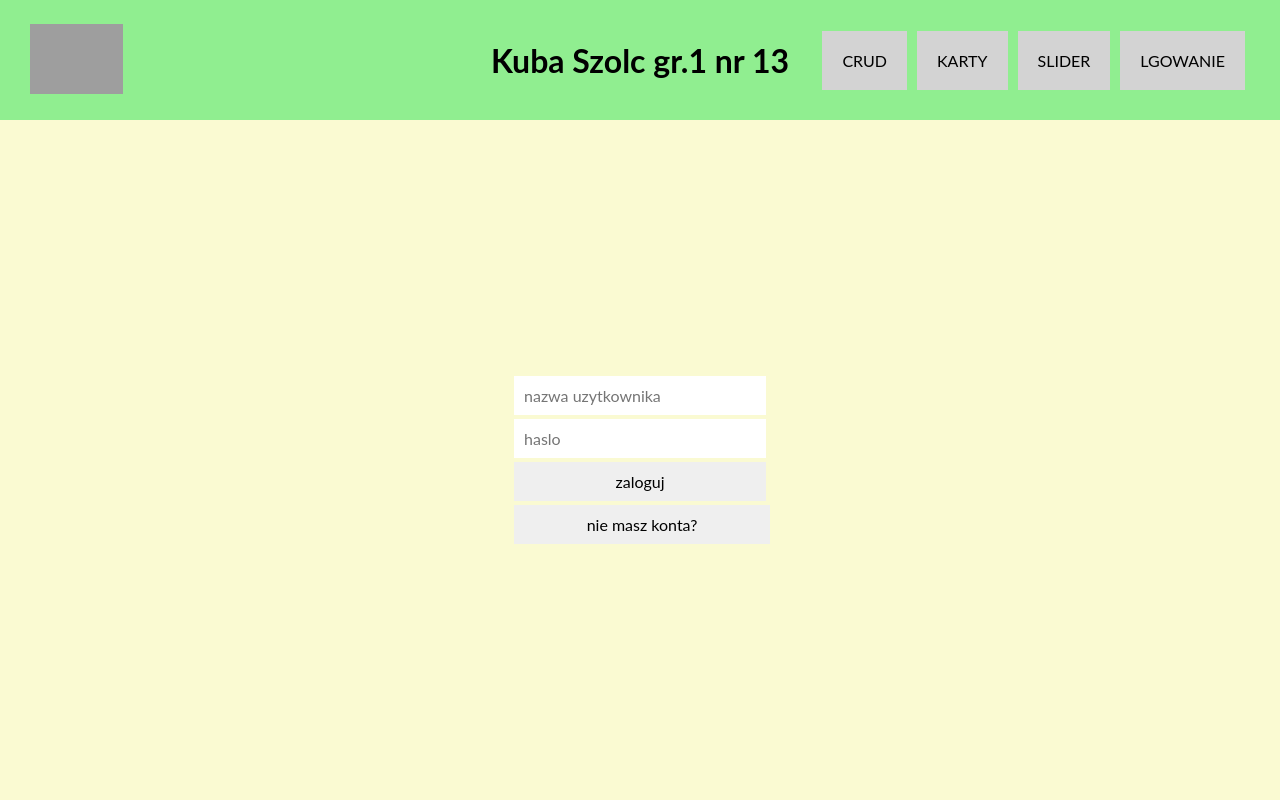
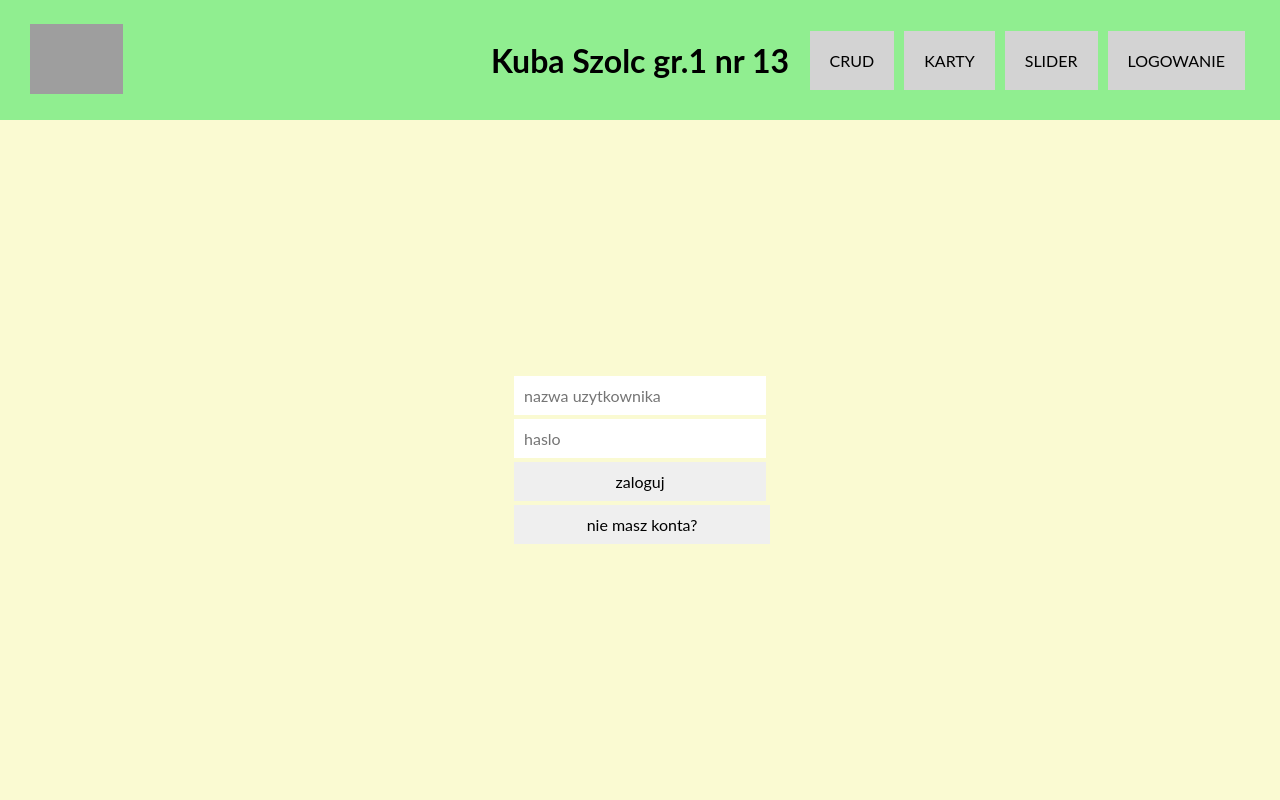
Before and after one commit to 3ti-2020/crud-wiele-do-wielu-kuba-szolc, a PHP site: page /logowanie/index.php in a window 1280 px wide. Run offline with PHP 8.4, Linux system fonts and the light colour scheme; grey boxes are pictures that could not be loaded.

Commit message:
Add files via upload

```diff
--- a/logowanie/index.php
+++ b/logowanie/index.php
@@ -21,7 +21,7 @@
                 <a href="../slider/index.html">SLIDER</a>
             </li>
             <li class="mlink">
-                <a href="#">LGOWANIE</a>
+                <a href="#">LOGOWANIE</a>
             </li>
         </ul>
     </header>
```
